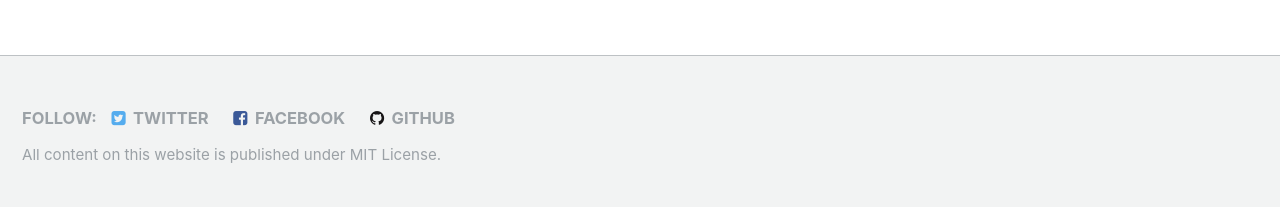
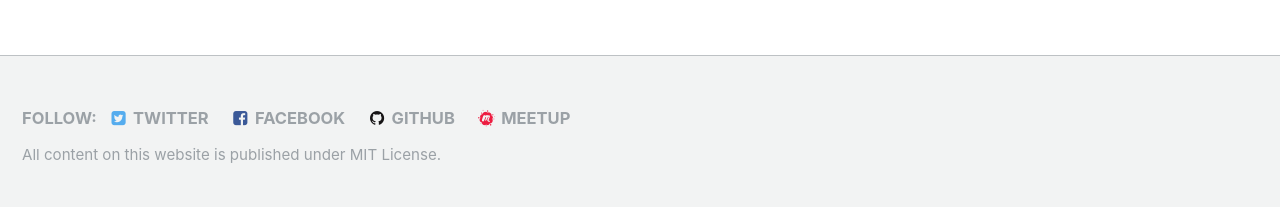
Before and after one commit to Petah/phpartynz.github.io, a Jekyll site: the page built from _pages/home.md, in a window 1280 px wide. Shown: the part 1051-1258 px from the top of the page. Built offline with Jekyll 4.4.1, drawn with Linux system fonts in a browser that asks for light colours.

Commit message:
Added meetup

```diff
--- a/_config.yml
+++ b/_config.yml
@@ -95,6 +95,7 @@ author:
   instagram        :
   lastfm           :
   linkedin         :
+  meetup           : "phparty"
   pinterest        :
   soundcloud       :
   stackoverflow    : # "123456/username" (the last part of your profile url, e.g. http://stackoverflow.com/users/123456/username)
--- a/_includes/footer.html
+++ b/_includes/footer.html
@@ -15,6 +15,9 @@
     {% if site.author.bitbucket %}
       <li><a href="http://bitbucket.org/{{ site.author.bitbucket }}"><i class="fa fa-fw fa-bitbucket" aria-hidden="true"></i> Bitbucket</a></li>
     {% endif %}
+    {% if site.author.meetup %}
+    <li><a href="http://meetup.com/{{ site.author.meetup }}"><i class="fa fa-fw fa-meetup" aria-hidden="true"></i> Meetup</a></li>
+    {% endif %}
   </ul>
 </div>
 
--- a/_sass/minimal-mistakes.scss
+++ b/_sass/minimal-mistakes.scss
@@ -53,3 +53,6 @@
   color: #ffa500;
   font-size: 1.3em;
 }
+.social-icons .fa-meetup {
+  color: #ed1c40;
+}
```
